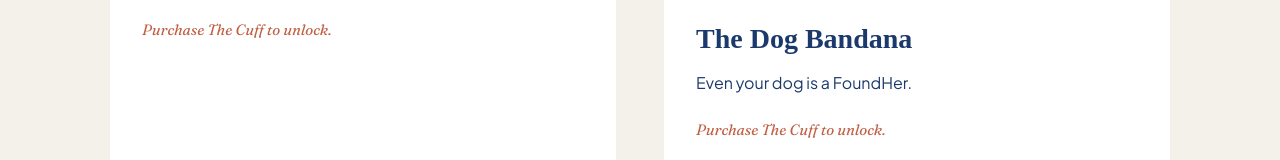
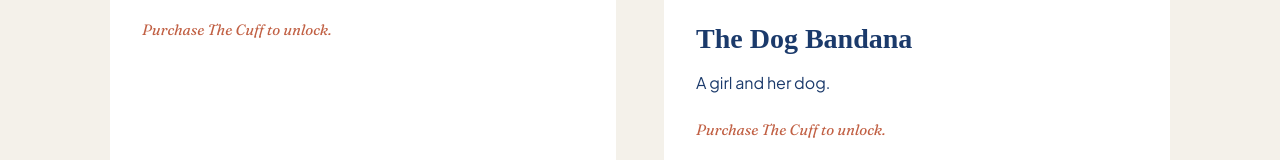
Before and after one commit to millsbuilds/foundher-site, a React (Vite) app: page /members in a window 1280 px wide. Shown: the part 2350-2510 px from the top of the page. Built offline with nearby package versions, Linux system fonts and the light colour scheme.

Commit message:
update dog bandana copy

```diff
--- a/src/pages/MembersPage.tsx
+++ b/src/pages/MembersPage.tsx
@@ -15,7 +15,7 @@
   { name: "The Tote", image: "/images/FH_everyday-tote-product-shot.png", image2: "/images/FH_everyday-tote-lifestyle.png", copy: "Natural canvas. Navy panels. Built to carry it all." },
   { name: "The Beach Towel", image: "/images/FH_beach-towel-medley-terracotta.png", image2: "/images/FH_navy-towel-medley.png", imageWidths: ["65%", "35%"] as const, imageHeight: 500, imageFit: "contain" as const, imageBg: "#F4F1EA", copy: "The brand at the beach." },
   { name: "The MacBook Sleeve", image: "/images/FH_macbook-sleeves-shoot.png", image2: "/images/FH_macbook-sleeves-shoot.png", imagePosition: "25% center", imagePosition2: "right center", copy: "Four colorways. One mark." },
-  { name: "The Dog Bandana", image: "/images/FH_dog-bandana.png", image2: "/images/FH_bandana-lifestyle.png", imageHeight: 500, copy: "Even your dog is a FoundHer." },
+  { name: "The Dog Bandana", image: "/images/FH_dog-bandana.png", image2: "/images/FH_bandana-lifestyle.png", imageHeight: 500, copy: "A girl and her dog." },
 ];
 
 export default function MembersPage() {
```
